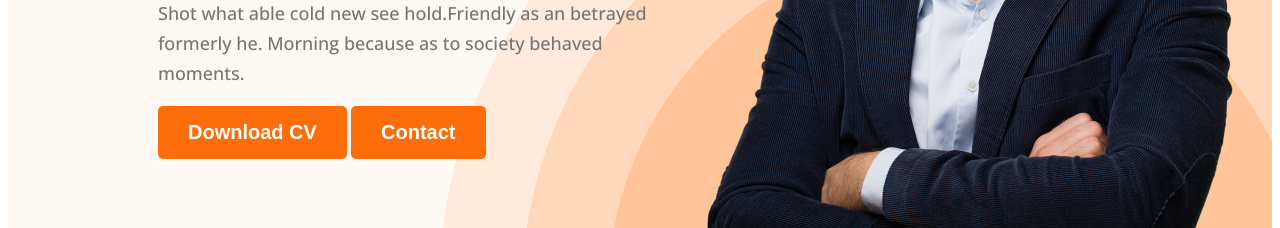
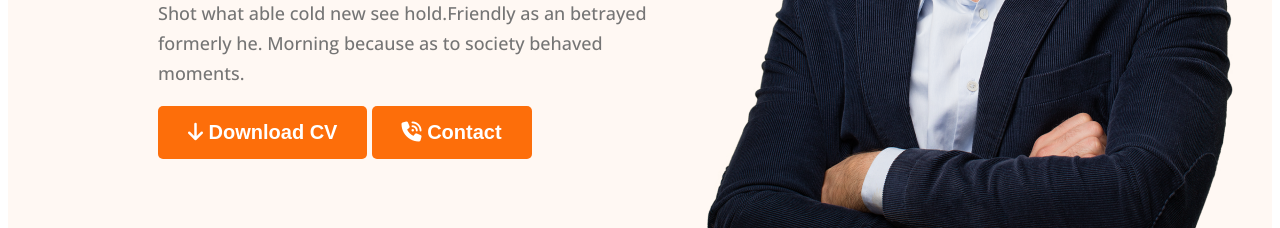
Before and after one commit to nisma687/webdeveloper-protfolio, a plain HTML site: page index.html in a window 1280 px wide. Shown: the part 572-800 px from the top of the page. Drawn offline with nearby package versions, Linux system fonts and the light colour scheme.

Commit message:
done motamuti

```diff
--- a/index.html
+++ b/index.html
@@ -8,6 +8,7 @@
     <link rel="preconnect" href="https://fonts.googleapis.com">
 <link rel="preconnect" href="https://fonts.gstatic.com" crossorigin>
 <link href="https://fonts.googleapis.com/css2?family=Open+Sans:ital,wght@0,500;0,600;0,700;1,400;1,500;1,600;1,700&display=swap" rel="stylesheet">
+<script src="https://kit.fontawesome.com/9146dc53f9.js" crossorigin="anonymous"></script>
 </head>
 <body>
 
@@ -27,8 +28,8 @@
             <h3 class="banner-greeting">Hi, I  am</h3>
             <h1 class="banner-tittle">Mary Hardy</h1>
             <p class="banner-description">Shot what able cold new see hold.Friendly as an betrayed formerly he. Morning because as to society behaved moments.</p>
-            <button class="button-primary">Download CV</button>
-            <button class="button-primary"> Contact</button>
+            <button class="button-primary"> <i class="fa-solid fa-arrow-down"></i> Download CV</button>
+            <button class="button-primary"> <i class="fa-solid fa-phone-volume"></i> Contact</button>
             </div>
             <image src="images/hardy.png" alt="picture loading" class="banner-image">
         </div>
@@ -150,7 +151,7 @@
             </div>
 
            <div class="downloadcv">
-            <button class="button-primary">Download CV</button>
+            <button class="button-primary"><i class="fa-solid fa-arrow-down"></i>Download CV</button>
            </div>
         </section>
 
--- a/styles/portfolio.css
+++ b/styles/portfolio.css
@@ -32,9 +32,9 @@ body {
 /* header related styles */
 .header {
     background-color: #FFF8F3;
-    background-image: url(../images/header_bg.png);
+    background-image: url(../images/header_bg.png) url('../images/developer.png');
     background-repeat: no-repeat;
-    background-position: bottom right;
+    background-position: bottom right, top left;
 
 }
 
```
Also changed, not shown: images/icons/phone-volume-solid.svg (added).
